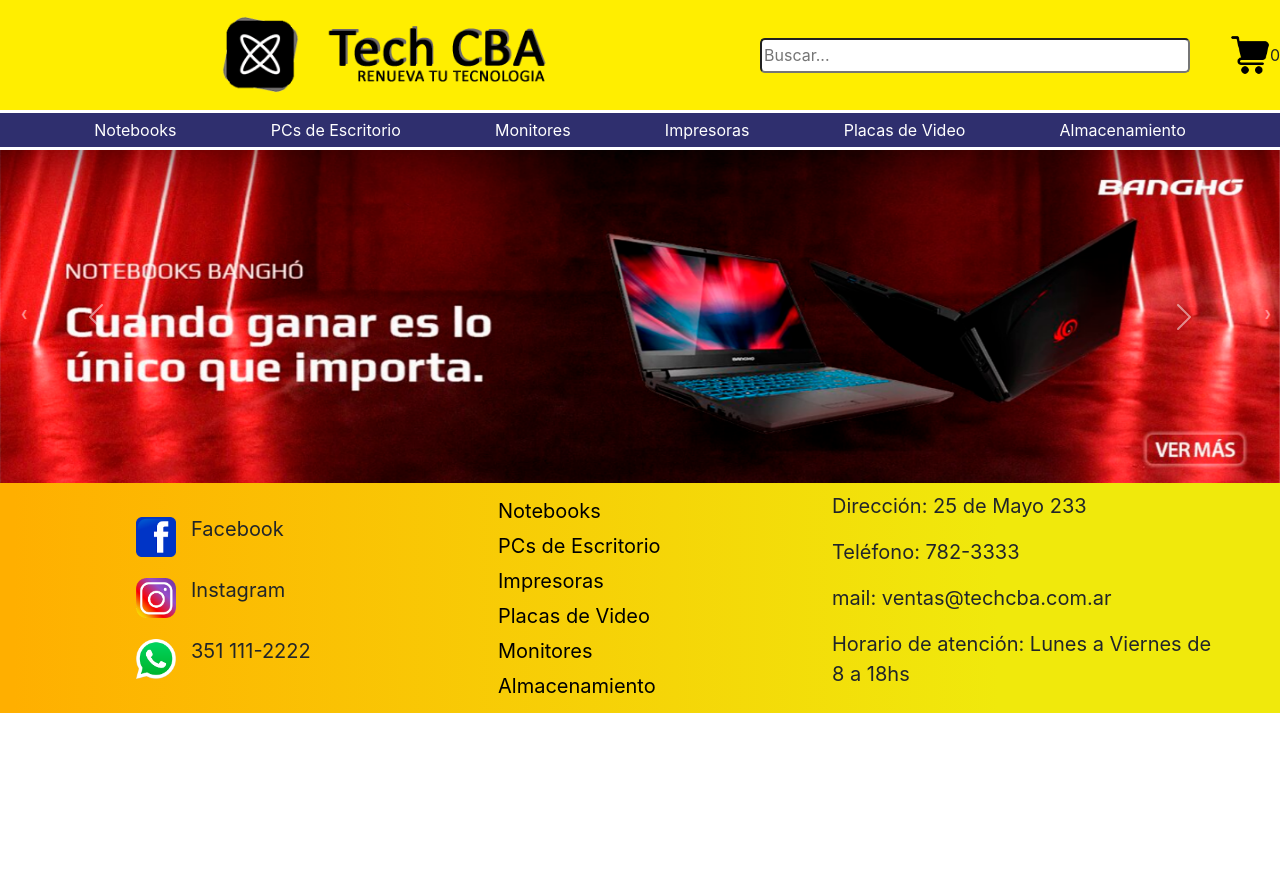
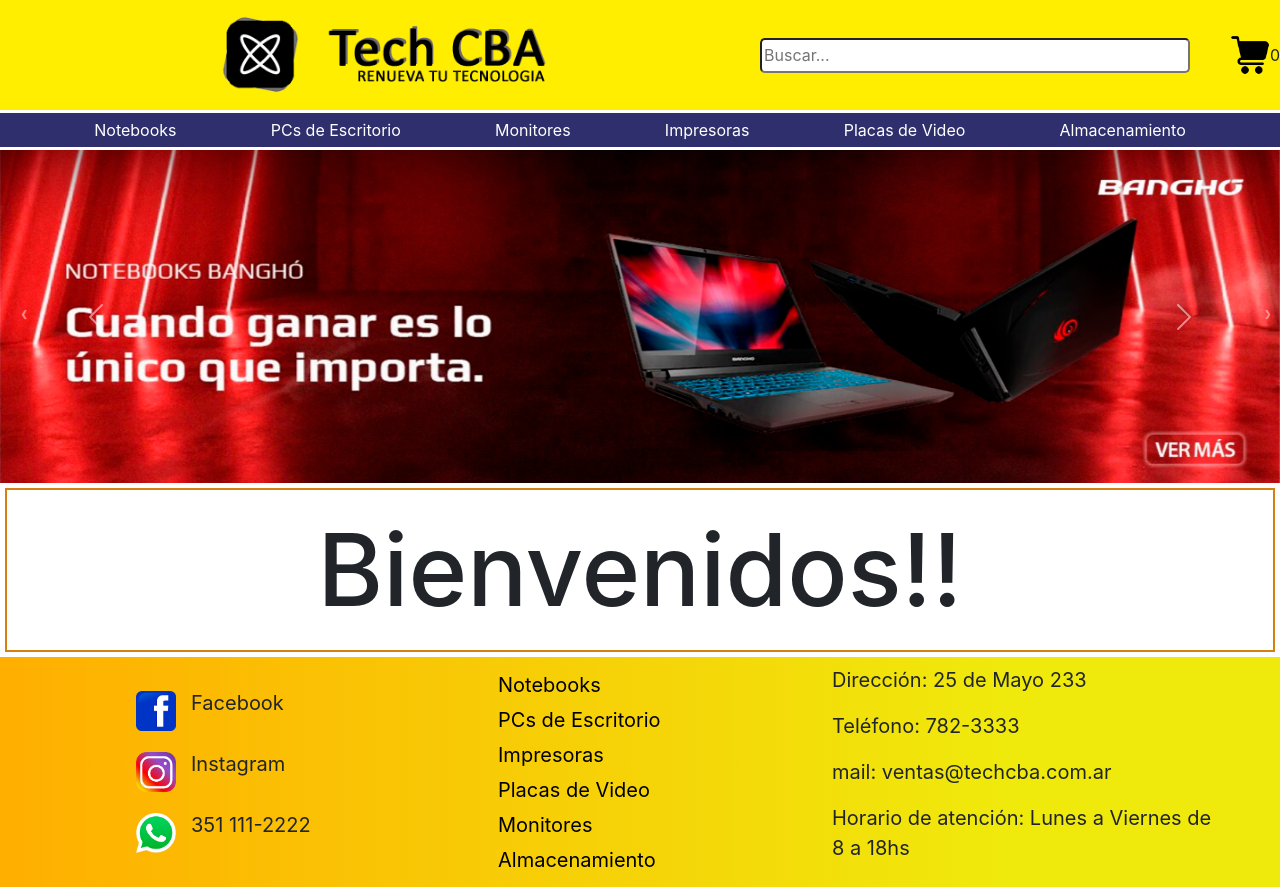
Before and after one commit to RAArrieta/Tech-CBA, a React (Create React App) app: page / in a window 1280 px wide. Before the commit the page ends 800 px from the top, so only its background shows below. Built offline with nearby package versions, Linux system fonts and the light colour scheme.

Commit message:
Agregue ItemListConteiner

```diff
--- a/src/App.js
+++ b/src/App.js
@@ -2,7 +2,9 @@
 import Header from "./Components/Header/Header";
 import NavBar from "./Components/NavBar/NavBar";
 import Banners from "./Components/Banners/Banners";
+import ItemListConteiner from './Components/ItemListConteiner/ItemListConteiner';
 import Footer from "./Components/Footer/Footer";
+
 
 function App() {
   return (
@@ -10,6 +12,7 @@
       <Header />
       <NavBar />
       <Banners />
+      <ItemListConteiner greeting="Bienvenidos!!"/>
       <Footer />
     </div>
   );
--- /dev/null
+++ b/src/Components/ItemListConteiner/ItemListConteiner.css
@@ -0,0 +1,8 @@
+h1 {
+    font-size: 100px;
+    text-align: center;
+    border: solid 2px rgb(214, 128, 15);
+    margin: 5px;
+    padding-top: 20px;
+    padding-bottom: 20px;
+}
--- /dev/null
+++ b/src/Components/ItemListConteiner/ItemListConteiner.jsx
@@ -0,0 +1,9 @@
+import "./ItemListConteiner.css"
+
+const ItemListConteiner = ({greeting}) => {
+    return (
+        <h1>{greeting}</h1>
+    )
+}
+
+export default ItemListConteiner;
```
